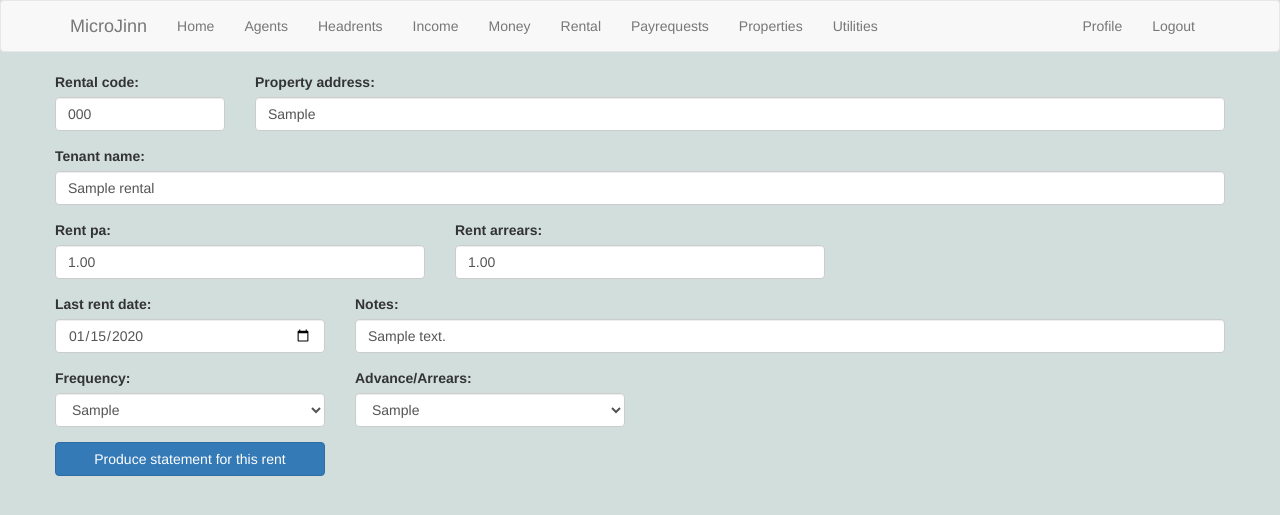
After one commit to hezmondo/MicroJinn, a Flask app: page /rentalpage/1 in a window 1280 px wide. The commit adds this page. Shown: the top 515 px of the page. Run offline with Flask 2, Linux system fonts and the light colour scheme; a user stored in the database is signed in; tables that the repository leaves empty hold one stand-in row (values such as "Sample post"); some libraries are stand-ins or nearby versions.

Commit message:
more stuff

```diff
--- a/app/main/get.py
+++ b/app/main/get.py
@@ -239,15 +239,6 @@ def getlandlord(id):
     return landlord, managers, emailaccs, bankaccs
 
 
-def getrentals():
-    rentals = \
-        Rental.query \
-            .with_entities(Rental.id, Rental.rentalcode, Rental.propaddr, Rental.tenantname, Rental.rentpa)\
-            .all()
-
-    return rentals
-
-
 def getproperty(id):
     if id > 0:
         # existing property
@@ -267,6 +258,53 @@ def getproperty(id):
         }
     proptypedets = [value for (value,) in Typeproperty.query.with_entities(Typeproperty.proptypedet).all()]
     return property, proptypedets
+
+
+def getrental(id):
+    # This method returns a "rental" object
+    # information about a rental
+    # plus all the list values to offer for various comboboxes
+    # all of this is to be shown in rentalpage.html
+    # that allows either editing etc. of an existing rental (whose `id` is specified)
+    # (in which case we fetch the rent info to edit)
+    # or it allows creation of a new rental (signified by id==0)
+    # (in which case for the rental info we have to "invent" an object
+    # with the same attributes as would have been fetched from the database
+    # but with "blanks", or default values, as desired for creating a new rental
+    # --- seems like Flask is happy for it not even to have the fields which will be referenced
+    # so just put in any defaults desired)
+    if id > 0:
+        # existing rental
+        rental = \
+            Rental.query \
+                .join(Typeadvarr) \
+                .join(Typefreq) \
+                .with_entities(Rental.id, Rental.rentalcode, Rental.arrears, Rental.lastrentdate,
+                               Rental.note, Rental.propaddr, Rental.rentpa, Rental.tenantname,
+                               Typeadvarr.advarrdet, Typefreq.freqdet) \
+                .filter(Rental.id == id) \
+                .one_or_none()
+        if rental is None:
+            flash('Invalid rentalcode')
+            return redirect(url_for('auth.login'))
+    else:
+        # new rent
+        rental = {
+            'id': 0
+        }
+
+    advarrdets = [value for (value,) in Typeadvarr.query.with_entities(Typeadvarr.advarrdet).all()]
+    freqdets = [value for (value,) in Typefreq.query.with_entities(Typefreq.freqdet).all()]
+    return rental, advarrdets, freqdets
+
+
+def getrentals():
+    rentals = \
+        Rental.query \
+            .with_entities(Rental.id, Rental.rentalcode, Rental.propaddr, Rental.tenantname, Rental.rentpa)\
+            .all()
+    rentsum = Rental.query.with_entities(func.sum(Rental.rentpa).label('totrent')).filter().first()[0]
+    return rentals, rentsum
 
 
 def getrentobj(id):
--- a/app/main/routes.py
+++ b/app/main/routes.py
@@ -4,9 +4,9 @@ from app import db
 from app.main import bp
 from app.main.get import filteragents, filtercharges, filteremailaccs, filterextrents, filterheadrents, \
     filterincome, filterlandlords, filterrentobjs, getagent, getcharge, getemailacc, \
-    getextrent, getincome, getlandlord, getproperty, getrentals, getrentobj
+    getextrent, getincome, getlandlord, getproperty, getrental, getrentals, getrentobj
 from app.main.post import postagent, postcharge, postemailacc, postincome, postlandlord, \
-    postproperty, postrentobj
+    postproperty, postrental, postrentobj
 from app.main.forms import IncomeForm, IncomeAllocForm
 from app.models import Income
 
@@ -299,9 +299,23 @@ def propertypage(id):
 
 @bp.route('/rentals', methods=['GET', 'POST'])
 def rentals():
-    rentals = getrentals()
+    rentals, rentsum = getrentals()
 
-    return render_template('rentals.html', title='Rentals page', rentals=rentals)
+    return render_template('rentals.html', title='Rentals page', rentals=rentals, rentsum=rentsum)
+
+
+@bp.route('/rentalpage/<int:id>', methods=["POST", "GET"])
+@login_required
+def rentalpage(id):
+    action = request.args.get('action', "view", type=str)
+    if request.method == "POST":
+        postrental(id, action)
+    else:
+        pass
+    rental, advarrdets, freqdets = getrental(id)
+
+    return render_template('rentalpage.html', title='Rental', action=action, rental=rental,
+                           advarrdets=advarrdets, freqdets=freqdets)
 
 
 @bp.route('/rentobjpage/<int:id>', methods=['GET', 'POST'])
--- /dev/null
+++ b/app/templates/rentalpage.html
@@ -0,0 +1,64 @@
+{% extends 'base.html' %}
+
+{% import 'widgets.html' as widgets %}
+
+{% block app_content %}
+<form method="POST" id="target">
+    <div class="form-group row">
+        <div class="col-md-2">
+            <label for="rentalcode">Rental code:</label>
+            <input type="text" class="form-control" name="rentalcode" value="{{ rental.rentalcode }}">
+        </div>
+        <div class="col-md-10">
+            <label for="propaddr">Property address:</label>
+            <input type="text" class="form-control" name="propaddr" value="{{ rental.propaddr }}">
+        </div>
+    </div>
+    <div class="form-group row">
+        <div class="col-md-12">
+            <label for="tenantname">Tenant name:</label>
+            <input type="text" class="form-control" name="tenantname" value="{{ rental.tenantname }}">
+        </div>
+    </div>
+    <div class="form-group row">
+        <div class="col-md-4">
+            <label for="rentpa">Rent pa:</label>
+            <input type="text" class="form-control" name="rentpa" value="{{ rental.rentpa }}">
+        </div>
+        <div class="col-md-4">
+            <label for="arrears">Rent arrears:</label>
+            <input type="text" class="form-control" name="arrears" value="{{ rental.arrears }}">
+        </div>
+    </div>
+    <div class="form-group row">
+        <div class="col-md-3">
+            <label for="lastrentdate">Last rent date:</label>
+            <input type="date" class="form-control" name="lastrentdate" value="{{ rental.lastrentdate }}">
+        </div>
+        <div class="col-md-9">
+            <label for="note">Notes:</label>
+            <input type="text" class="form-control" name="note" value="{{ rental.note }}">
+        </div>
+    </div>
+    <div class="form-group row">
+        <div class="col-md-3">
+            <label for="frequency">Frequency:</label>
+            {{ widgets.combobox(name="frequency", items=freqdets, item_selected=rental.freqdet) }}
+        </div>
+        <div class="col-md-3">
+            <label for="advarr">Advance/Arrears:</label>
+            {{ widgets.combobox(name="advarr", items=advarrdets, item_selected=rental.advarrdet) }}
+        </div>
+    </div>
+    <div class="form-group row">
+        {% if action != "view" %}
+        <div class="col-md-2">
+            <a href="/rentalpage/{{ rental.id }}?action=edit" class="btn btn-block btn-primary" role="button">Edit</a>
+        </div>
+        {% endif %}
+        <div class="col-md-3">
+            <a href="/rentalstatementpage/{{ rental.id }}" class="btn btn-block btn-primary" role="button">Produce statement for this rent</a>
+        </div>
+    </div>
+</form>
+{% endblock %}
```
Also changed, not shown: app/main/post.py (+16 -1 lines), app/templates/rentals.html (+18 -1 lines), app/templates/rentalstatementpage.html (added, +32 -0 lines).
